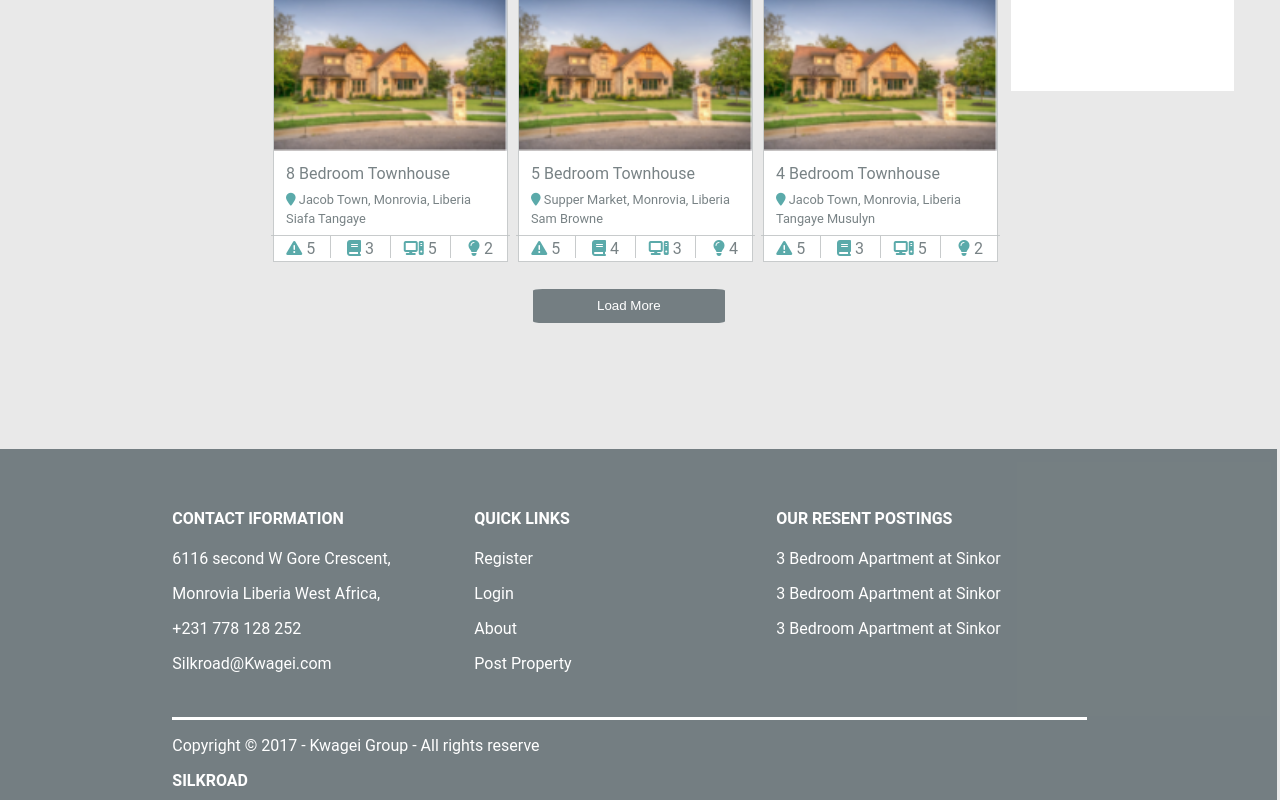
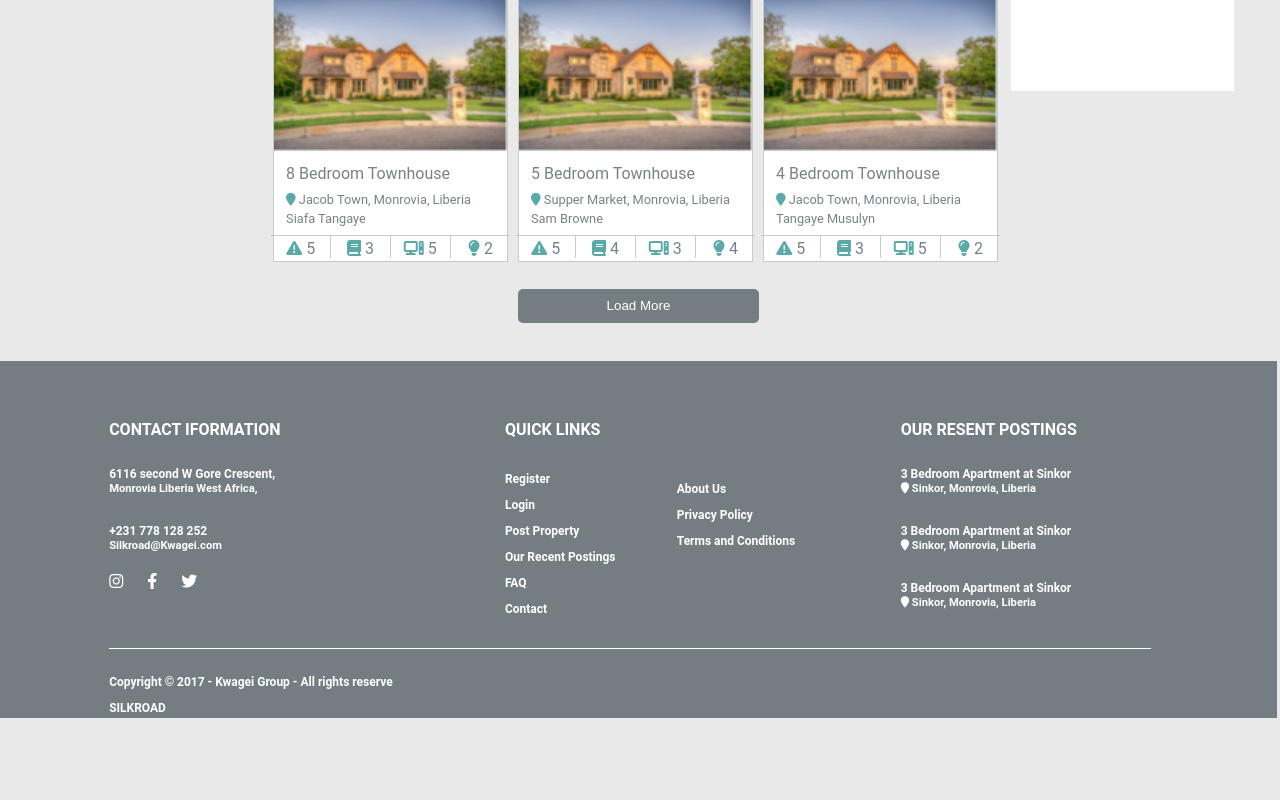
Before and after one commit to boaslah/SilkRoad-vue, a Vue app: page /properties in a window 1280 px wide. Shown: the part 809-1609 px from the top of the page. After the commit the page ends 1528 px from the top, so only its background shows below. Built offline with nearby package versions, Linux system fonts and the light colour scheme.

Commit message:
updated footer

```diff
--- a/src/components/Footer.vue
+++ b/src/components/Footer.vue
@@ -7,22 +7,39 @@
              <div class="footer-col1">
                 <h4>CONTACT IFORMATION</h4>
                 <p>6116 second W Gore Crescent,</p>
-                <p>Monrovia Liberia West Africa,</p>
+                <span>Monrovia Liberia West Africa,</span>
                 <p>+231 778 128 252</p>
-                <p>Silkroad@Kwagei.com</p>
+                <span>Silkroad@Kwagei.com</span><br><br>
+                <i class="fa-brands fa-instagram"></i><i class="fa-brands fa-facebook-f"></i><i class="fa-brands fa-twitter"></i>
             </div>
-            <div class="footer-col2">
+            <div >
                 <h4>QUICK LINKS</h4>
-                <p>Register</p>
-                <p>Login</p>
-                <p>About</p>
-                <p>Post Property</p>
+
+                <div class="footer-col2">
+                    <div>
+                        <p>Register</p>
+                        <p>Login</p>
+                        <p>Post Property</p>
+                        <p>Our Recent Postings</p>
+                        <p>FAQ</p>
+                        <p>Contact</p>
+                    </div>
+                    <div>
+                        <h4></h4>
+                        <p>About Us</p>
+                        <p>Privacy Policy</p>
+                        <p>Terms and Conditions</p>
+                    </div>
+                </div>
             </div>
             <div class="footer-col3">
                 <h4>OUR RESENT POSTINGS</h4>
                 <p>3 Bedroom Apartment at Sinkor</p>
+                <span class="top"><i class="fa-sharp fa-solid fa-location-pin"></i>  Sinkor, Monrovia, Liberia</span>
                 <p>3 Bedroom Apartment at Sinkor </p>
+                <span><i class="fa-sharp fa-solid fa-location-pin"></i>  Sinkor, Monrovia, Liberia</span>
                 <p>3 Bedroom Apartment at Sinkor  </p>
+                <span><i class="fa-sharp fa-solid fa-location-pin"></i>  Sinkor, Monrovia, Liberia</span>
             </div>
 
         </div>
@@ -44,19 +61,44 @@
 </script>
 
 <style scoped>
+.fa-facebook-f{
+    margin: 0% 7% 0% 7%;
+}
+
+.footer-col2{
+    display: grid;
+    grid-template-columns: 50% 50%;
+}
+.footer{
+    font-weight: bold;
+}
+
+span{
+    font-size: 70%;
+}
+.footer-col3 p, .footer-col1 p{
+    margin-bottom: -1%;
+    margin-top: 8%;
+}
+
+p{
+    font-size: 75%;
+}
 
 .footer{
     background-color: rgba(98, 110, 114, 0.863);
     display: grid;
-    grid-template-rows: 80% 1% 19%;
+    grid-template-rows: 80% 0.1% 19%;
     color: white;
-    padding: 3% 15% 2% 15%;
-    margin: 10% -0.4% -2% -2%;
+    padding: 3% 10% 2% 10%;
+    margin: 3% -0.4% -2% -2%;
+    row-gap: 5%;
 }
 
 .footer-row1{
     display: grid;
     grid-template-columns: 33% 33% 33%;
+    column-gap: 5%;
 }
 .footer-row2{
     background-color: white;
--- a/src/components/HomePage.vue
+++ b/src/components/HomePage.vue
@@ -128,8 +128,8 @@
 input[type="range"] {
   -webkit-appearance: none;
   margin-right: 15px;
-  width: 200px;
-  height: 7px;
+  width: 100px;
+  height: 3px;
   background: rgb(91, 170, 170);
   border-radius: 5px;
   background-image: linear-gradient(rgb(91, 170, 170), rgb(91, 170, 170));
@@ -137,8 +137,8 @@ input[type="range"] {
 
 input[type="range"]::-webkit-slider-thumb {
   -webkit-appearance: none;
-  height: 20px;
-  width: 20px;
+  height: 10px;
+  width: 10px;
   border-radius: 50%;
   background: rgb(91, 170, 170);
   cursor: ew-resize;
--- a/src/components/Login.vue
+++ b/src/components/Login.vue
@@ -27,7 +27,7 @@
                     <p class="active">Forget your password?</p>
 
                     <button>Login</button>
-
+                    <!-- <span class="align-left">Login With  <i class="fa-brands fa-facebook-f"></i>    <i class="fa-brands fa-twitter"></i> </span> -->
                 </div>
             </div>
         </div>
@@ -49,6 +49,11 @@
 
 <style scoped>
 
+.align-left{
+    /* text-align: center; */
+    margin-top: -500%;
+}
+
 .main2-col1 a{
     text-decoration: none;
     color: white;
@@ -56,7 +61,7 @@
 .main2-col1 button{
     border: solid;
     border-color: white;
-    border-radius: 5%;
+    border-radius: 5px;
     background-color: rgba(0, 0, 0, 0.568);
     color: white;
     width: 40%;
@@ -97,7 +102,7 @@
     color: white;
     border: none;
     padding: 3%;
-    border-radius: 5%;
+    border-radius: 5px;
     width: 70%;
     display: block;
     float: right;
--- a/src/components/Properties.vue
+++ b/src/components/Properties.vue
@@ -160,7 +160,7 @@ input[type="range"] {
   -webkit-appearance: none;
   margin-bottom: 10%;
   width: 98%;
-  height: 7px;
+  height: 3px;
   background: rgb(91, 170, 170);
   border-radius: 5px;
   background-image: linear-gradient(rgb(91, 170, 170), rgb(91, 170, 170));
@@ -172,8 +172,8 @@ input[type="range"] {
 
 input[type="range"]::-webkit-slider-thumb {
   -webkit-appearance: none;
-  height: 20px;
-  width: 20px;
+  height: 10px;
+  width: 10px;
   border-radius: 50%;
   background: rgb(91, 170, 170);
   cursor: ew-resize;
@@ -258,12 +258,12 @@ h2{
 .btn2{
     background-color: rgba(98, 110, 114, 0.863);
     border: none;
-    border-radius: 5%;
+    border-radius: 5px;
     color: white;
     justify-content: center;
-    width: 20%;
+    width: 25%;
     padding: 1%;
-    margin: -10% 0% 0% 27%;
+    margin: -10% 0% 0% 25.5%;
 }
 
 .col2-row1{
--- a/src/components/Register.vue
+++ b/src/components/Register.vue
@@ -54,7 +54,7 @@
 .main2-col1 button{
     border: solid;
     border-color: white;
-    border-radius: 5%;
+    border-radius: 5px;
     background-color: rgba(0, 0, 0, 0.568);
     color: white;
     width: 40%;
@@ -97,7 +97,7 @@
     color: white;
     border: none;
     padding: 3%;
-    border-radius: 5%;
+    border-radius: 5px;
     width: 70%;
     display: block;
     float: right;
```
